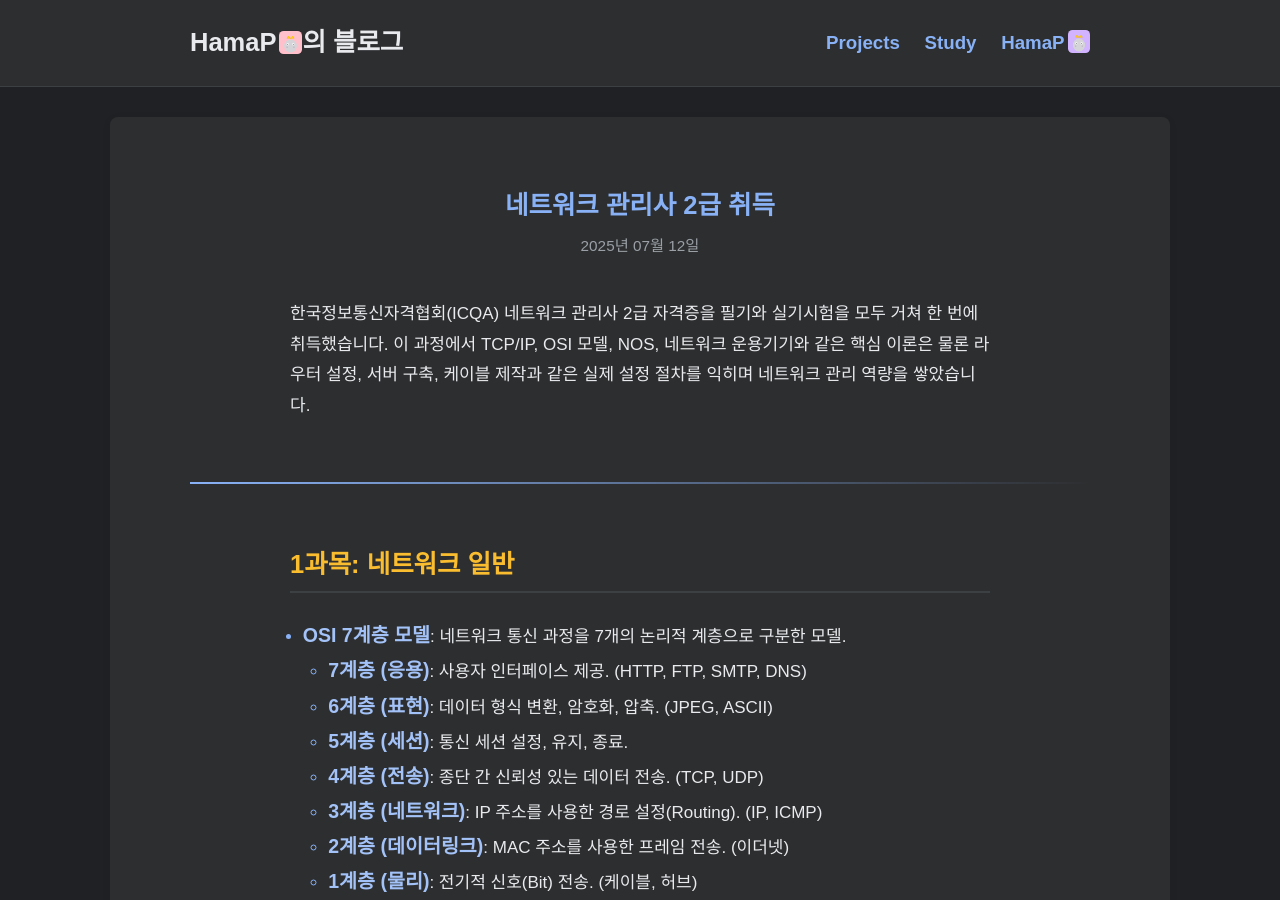
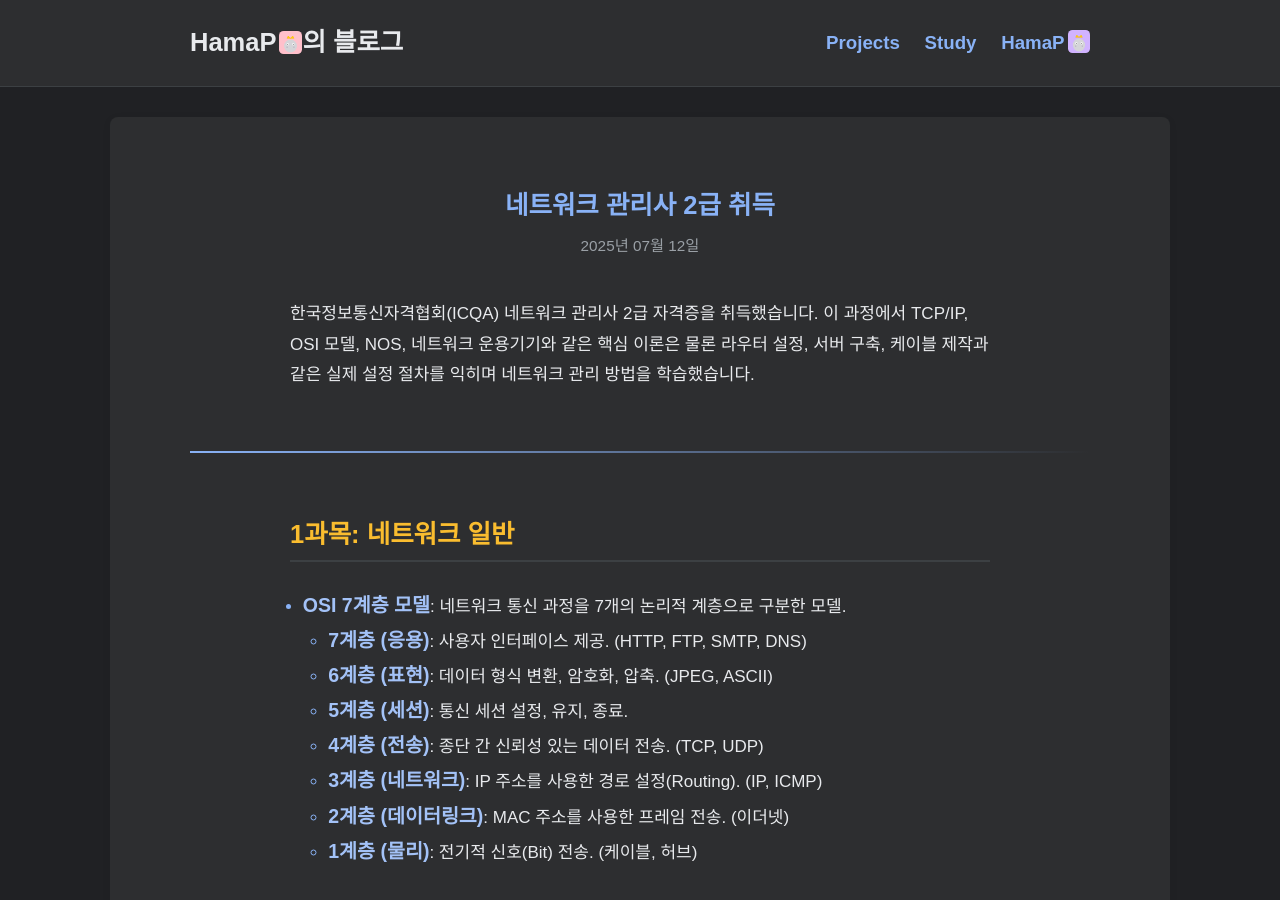
Before and after one commit to HamaP0/HamaP0.github.io, a Jekyll site: the page built from _posts/자격증/2025-07-12-Network_management2.md, in a window 1280 px wide and 900 px high. Built offline with Jekyll 4.4.1, drawn with Linux system fonts in a browser that asks for light colours; some web fonts are replaced.

Commit message:
Update 2025-07-12-Network_management2.md

```diff
--- a/_posts/자격증/2025-07-12-Network_management2.md
+++ b/_posts/자격증/2025-07-12-Network_management2.md
@@ -6,7 +6,7 @@ categories: [자격증]
 tags: [네트워크 관리사, ICQA, network]
 ---
 
-한국정보통신자격협회(ICQA) 네트워크 관리사 2급 자격증을 필기와 실기시험을 모두 거쳐 한 번에 취득했습니다. 이 과정에서 TCP/IP, OSI 모델, NOS, 네트워크 운용기기와 같은 핵심 이론은 물론 라우터 설정, 서버 구축, 케이블 제작과 같은 실제 설정 절차를 익히며 네트워크 관리 역량을 쌓았습니다.
+한국정보통신자격협회(ICQA) 네트워크 관리사 2급 자격증을 취득했습니다. 이 과정에서 TCP/IP, OSI 모델, NOS, 네트워크 운용기기와 같은 핵심 이론은 물론 라우터 설정, 서버 구축, 케이블 제작과 같은 실제 설정 절차를 익히며 네트워크 관리 방법을 학습했습니다.
 
 ---
 
```
